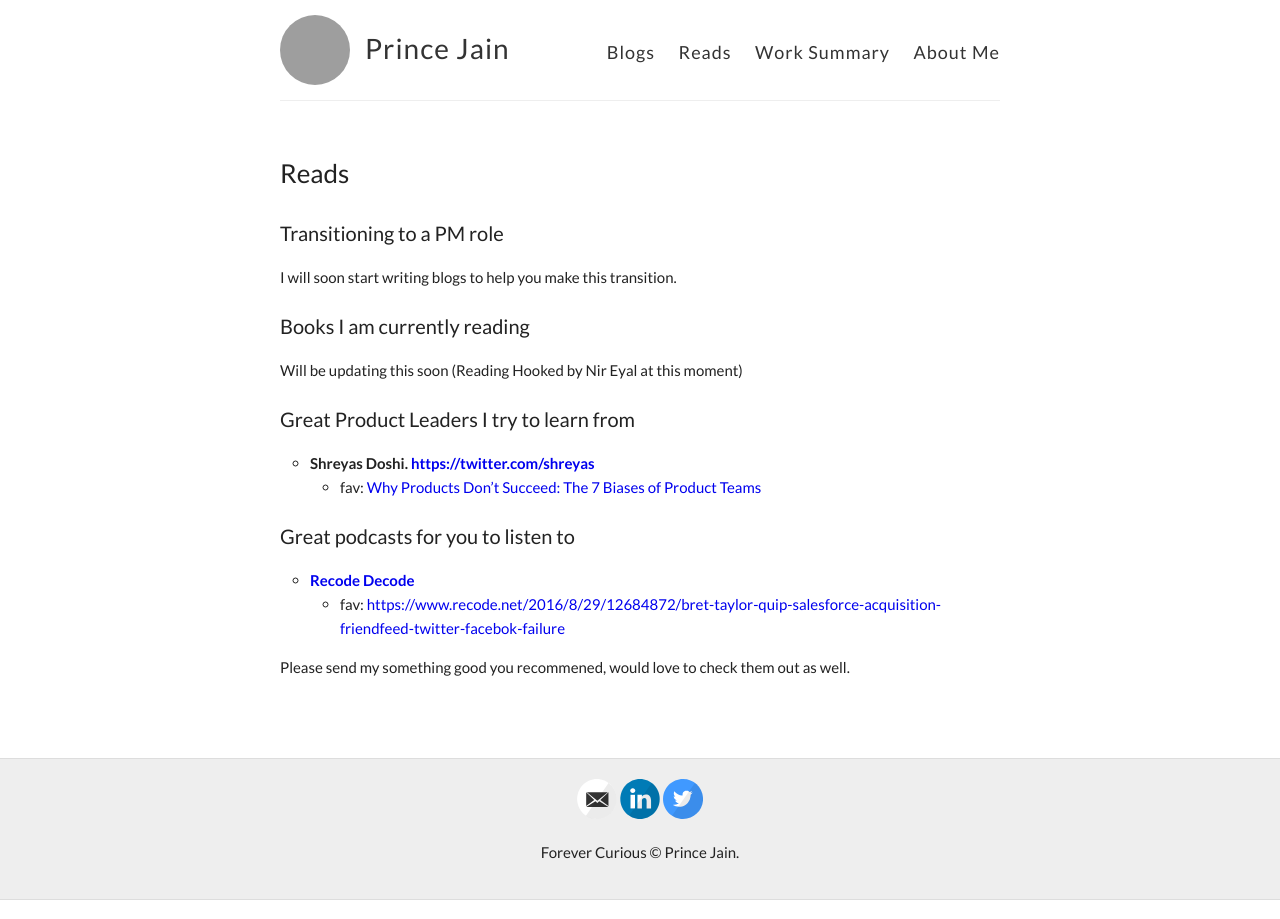
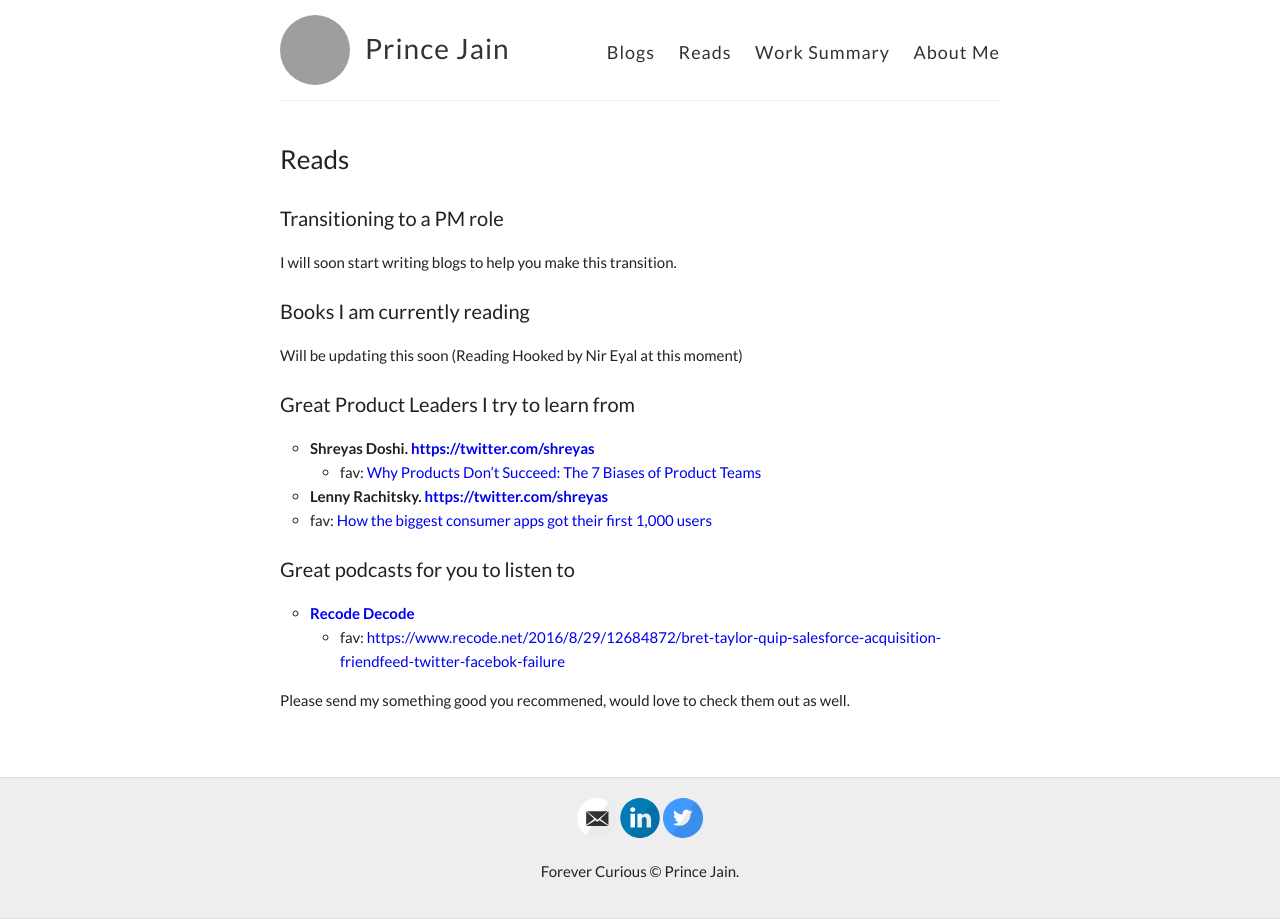
Before and after one commit to product-noob/product-noob.github.io, a Jekyll site: the page built from reads.md, in a window 1280 px wide. Built offline with Jekyll 4.4.1, drawn with Linux system fonts in a browser that asks for light colours; grey boxes are pictures that could not be loaded.

Commit message:
Update reads.md

```diff
--- a/reads.md
+++ b/reads.md
@@ -20,7 +20,8 @@ Will be updating this soon (Reading Hooked by Nir Eyal at this moment)
 
 - **Shreyas Doshi. [https://twitter.com/shreyas](https://twitter.com/shreyas)**
   - fav: [Why Products Don't Succeed: The 7 Biases of Product Teams](https://www.linkedin.com/pulse/why-products-dont-succeed-7-biases-product-teams-shreyas-doshi/)
-
+ - **Lenny Rachitsky. [https://twitter.com/shreyas](https://twitter.com/lennysan)**
+ - fav: [How the biggest consumer apps got their first 1,000 users](https://www.lennysnewsletter.com/p/how-the-biggest-consumer-apps-got)
 
 #### Great podcasts for you to listen to
 
```
